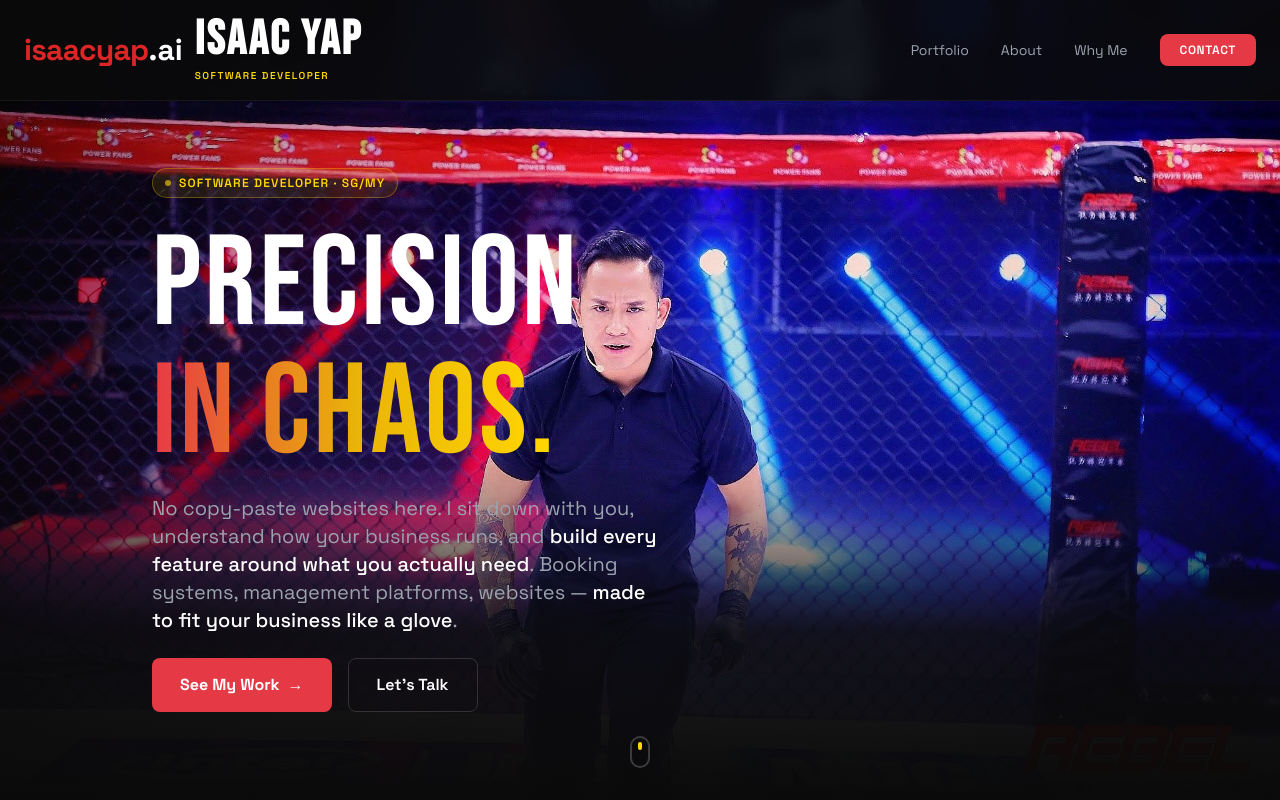
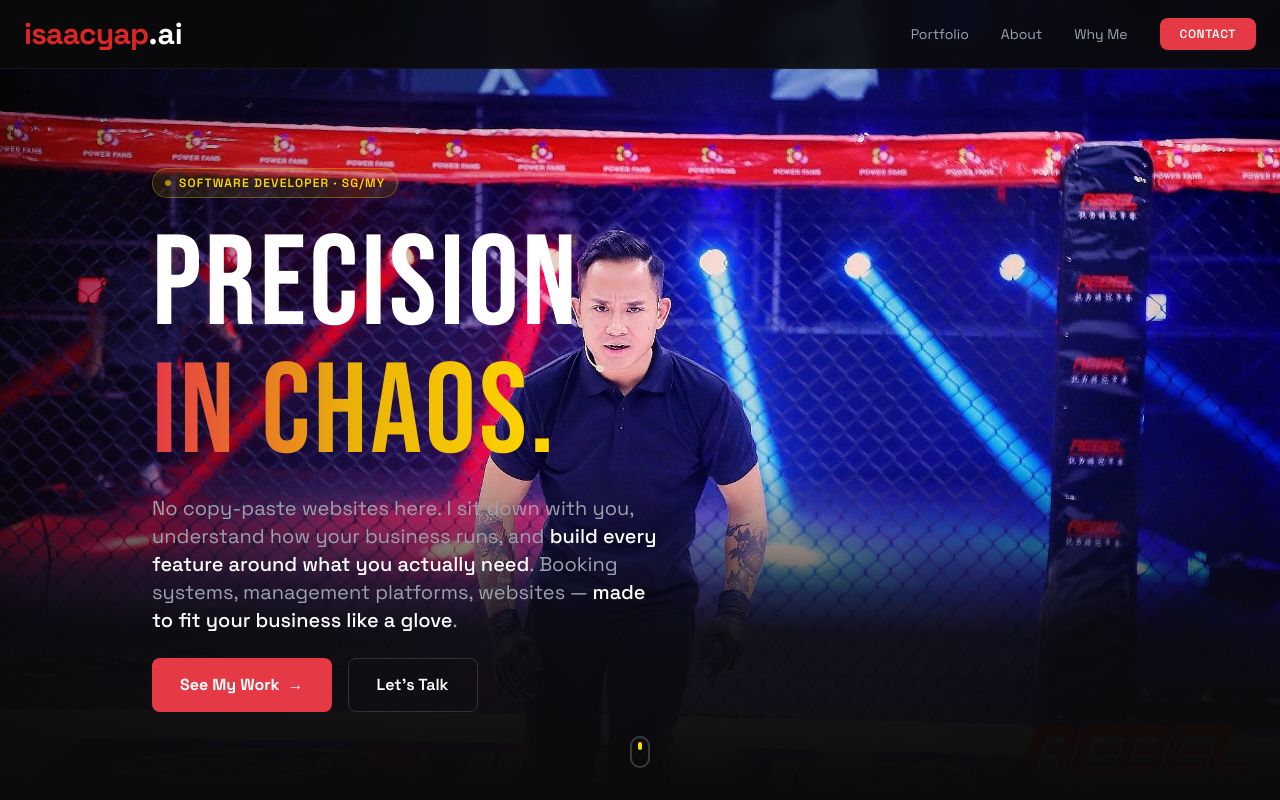
Before and after one commit to IsaacYap90/isaacyap.ai, a React (Vite) app: page / in a window 1280 px wide. Shown: the top 800 px of the page. Built offline with nearby package versions, Linux system fonts and the light colour scheme.

Commit message:
Remove duplicate ISAAC YAP from navbar - isaacyap.ai text only

```diff
--- a/src/App.jsx
+++ b/src/App.jsx
@@ -49,10 +49,6 @@ const Nav = () => {
               <span className="font-black text-red-600 text-2xl md:text-3xl tracking-tight">isaacyap</span>
               <span className="font-black text-white text-2xl md:text-3xl">.ai</span>
             </div>
-          <div className="leading-tight">
-            <span className="font-display text-white text-4xl md:text-5xl tracking-wider block group-hover:text-brand-gold transition-colors font-black">ISAAC YAP</span>
-            <span className="text-brand-gold text-[10px] font-semibold uppercase tracking-[0.15em]">Software Developer</span>
-          </div>
         </a>
         <div className="hidden md:flex items-center gap-8 text-sm">
           <a href="#portfolio" className="text-gray-400 hover:text-brand-gold transition-colors">Portfolio</a>
```
